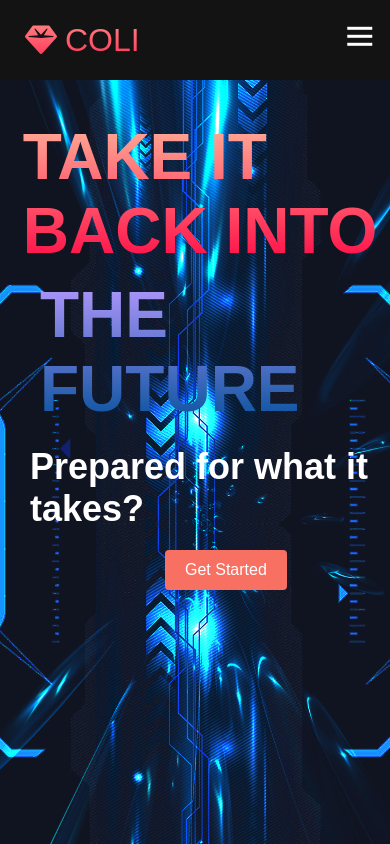
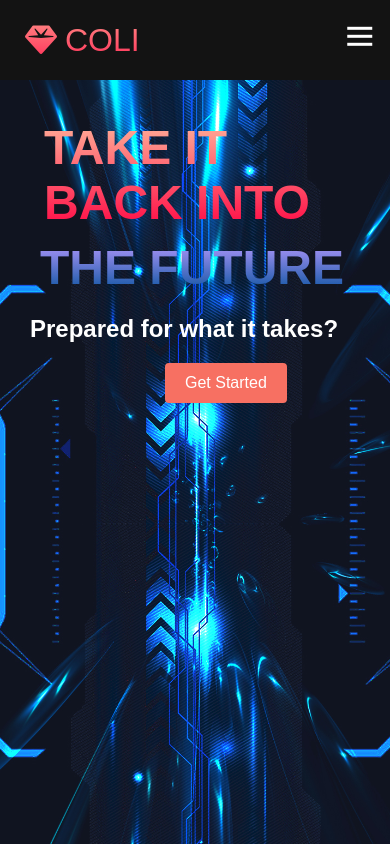
Before and after one commit to coli01/coli, a plain HTML site: page index.html in a window 390 px wide. Drawn offline with Linux system fonts and the light colour scheme.

Commit message:
Update style.css

```diff
--- a/style.css
+++ b/style.css
@@ -182,12 +182,14 @@ body{
         margin-left:10px;
         align-items: center;
         justify-content: center;
+        font-size: 3em;
     }
     .future{
         margin-top:10px;
         margin-left:40px;
         align-items: center;
         justify-content: center;
+        font-size: 3em;
     }
     .get_started{
         align-items: center;
@@ -196,6 +198,7 @@ body{
     .tekst{
         margin-top:20px;
         margin-left: 30px;
+        font-size: 1em;
     }
     .navbar_menu{
         display: grid;
```
